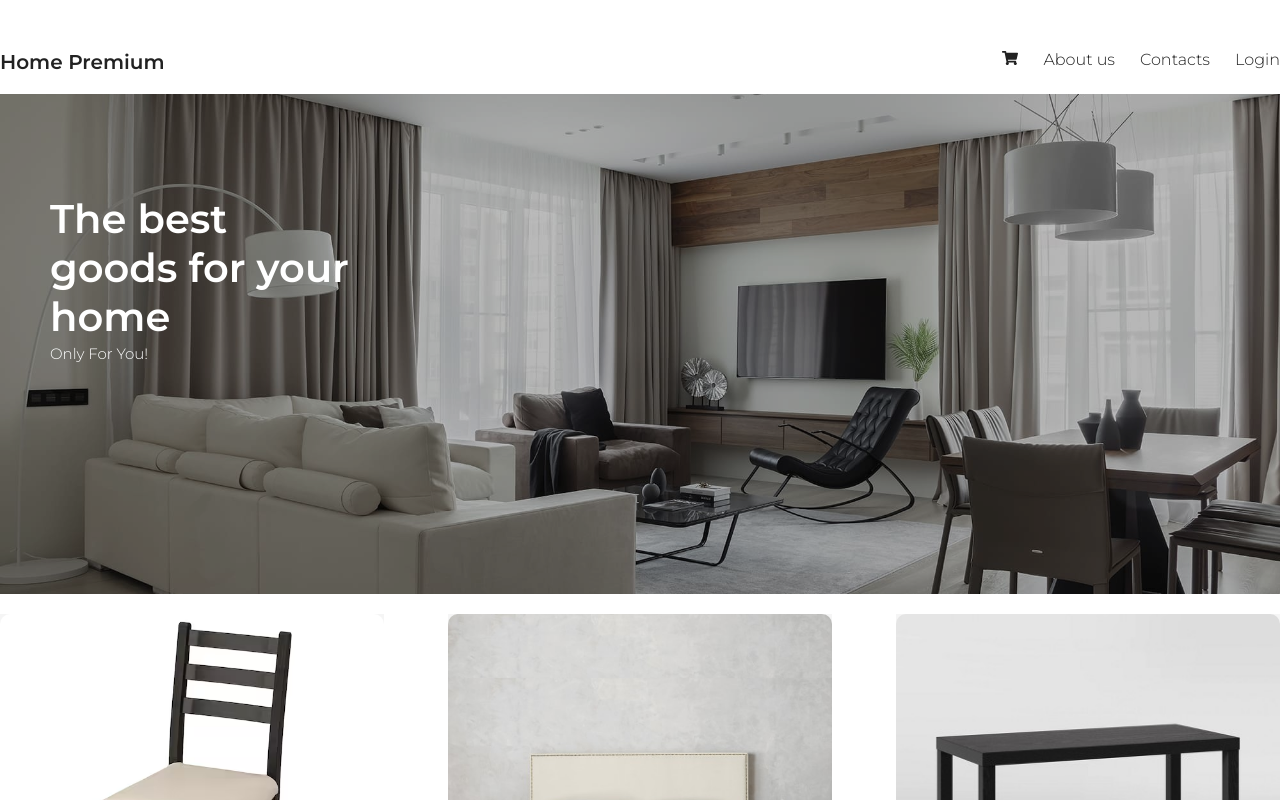
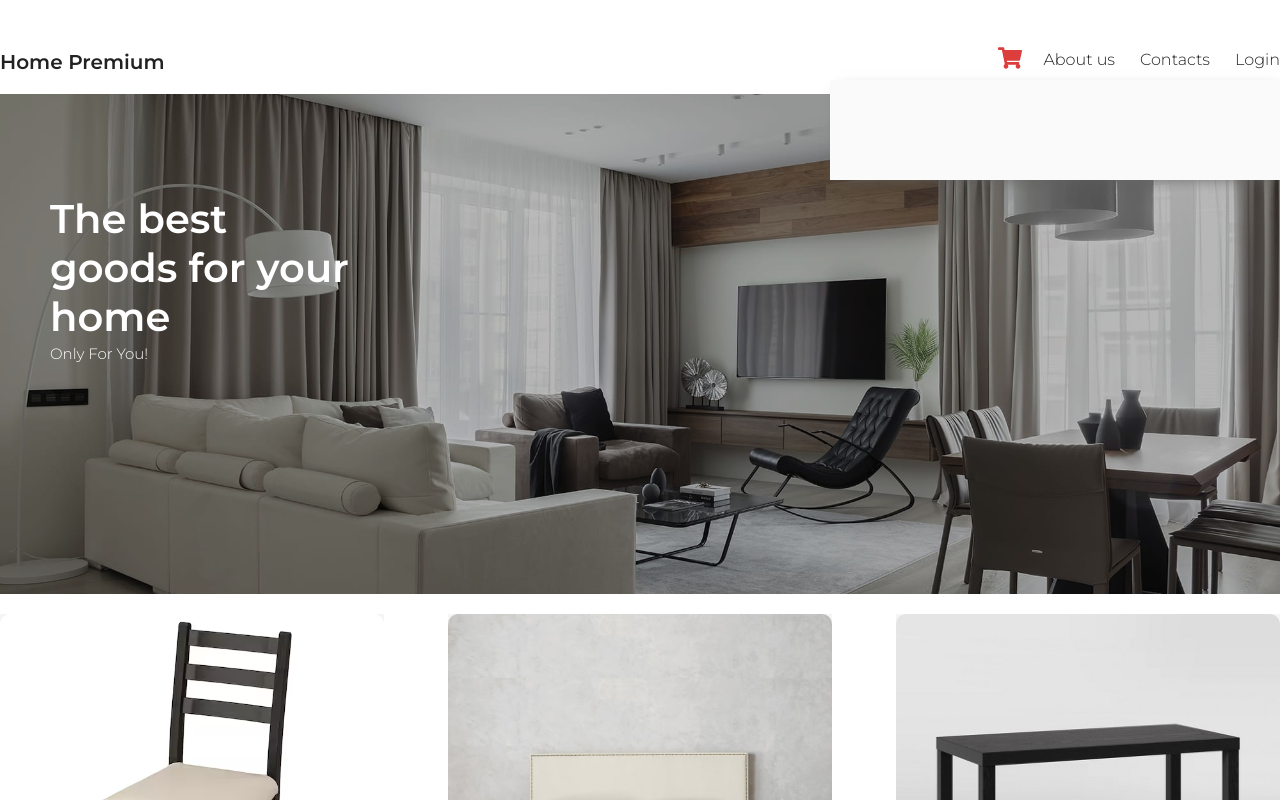
Before and after one commit to smirnovsky/FurnitureShop, a React (Create React App) app: page / in a window 1280 px wide. Both pictures are taken after a click on the icon 1010 px from the left and 58 px from the top of the page. Shown: the top 800 px of the page. Built offline with nearby package versions, Linux system fonts and the light colour scheme.

Commit message:
feat: add basic functionality and styles for cart

```diff
--- a/src/components/Header.jsx
+++ b/src/components/Header.jsx
@@ -1,9 +1,12 @@
-import React from 'react'
+import React, { useState } from 'react'
 import { FaShoppingCart } from 'react-icons/fa';
 
 
 
-export default function header() {
+
+export default function Header() {
+  let [cartOpen, setCartOpen] = useState(false)
+
   return (
     <header>
         <div>
@@ -13,7 +16,12 @@
               <li>Contacts</li>
               <li>Login</li>
             </ul>
-            <FaShoppingCart className='shop-card-button' />
+            <FaShoppingCart onClick={() => setCartOpen(cartOpen = !cartOpen)} className={`shop-cart-button ${cartOpen && 'active'}`}/>
+
+            {cartOpen && (
+              <div className='shop-cart'>
+              </div>
+            )}
         </div>
         <div className='presentation'></div>
     </header>
--- a/src/index.css
+++ b/src/index.css
@@ -15,6 +15,10 @@
 .wrapper {
     width: 1280px;
     margin: 50px auto;
+}
+
+header {
+    position: relative;
 }
 
 header .logo {
@@ -38,15 +42,28 @@
     opacity: 0.5;
 }
 
-header .shop-card-button {
+header .shop-cart-button {
     float: right;
     cursor: pointer;
-    transition: color 500ms ease;
+    transition: color, transform 500ms ease;
 }
 
-header .shop-card-button:hover,
-header .shop-card-button.active {
+header .shop-cart-button:hover,
+header .shop-cart-button.active {
     color: #dc3d3d;
+    transform: scale(1.5);
+}
+
+header .shop-cart {
+    position: absolute;
+    top: 30px;
+    right: 0;
+    width: 450px;
+    min-height: 100px;
+    background: #fafafa;
+    -webkit-box-shadow: 4px 5px 15px -7px #606060;
+    box-shadow: 4px 5px 15px -7px #606060;
+    z-index: 1;
 }
 
 header .presentation {
```
